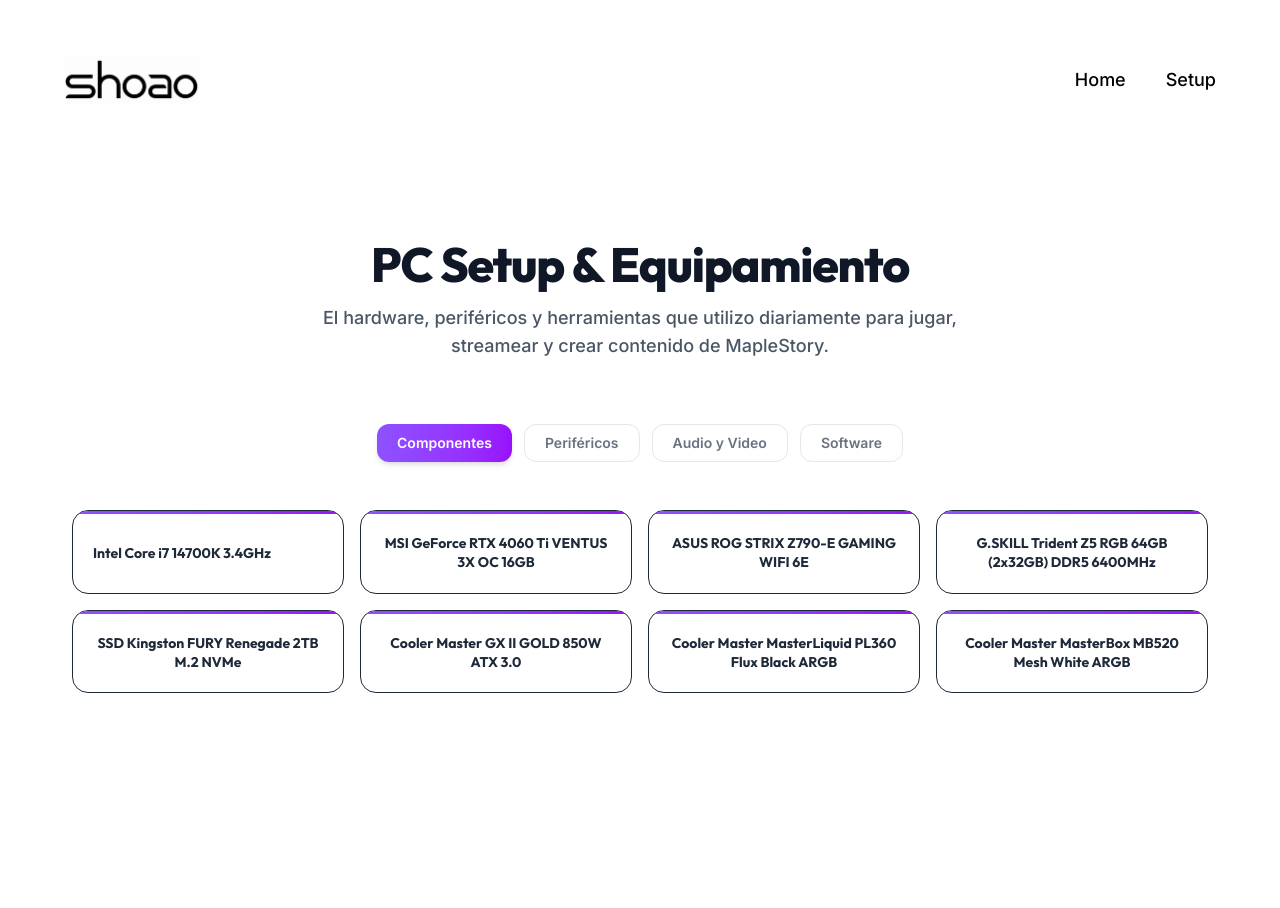
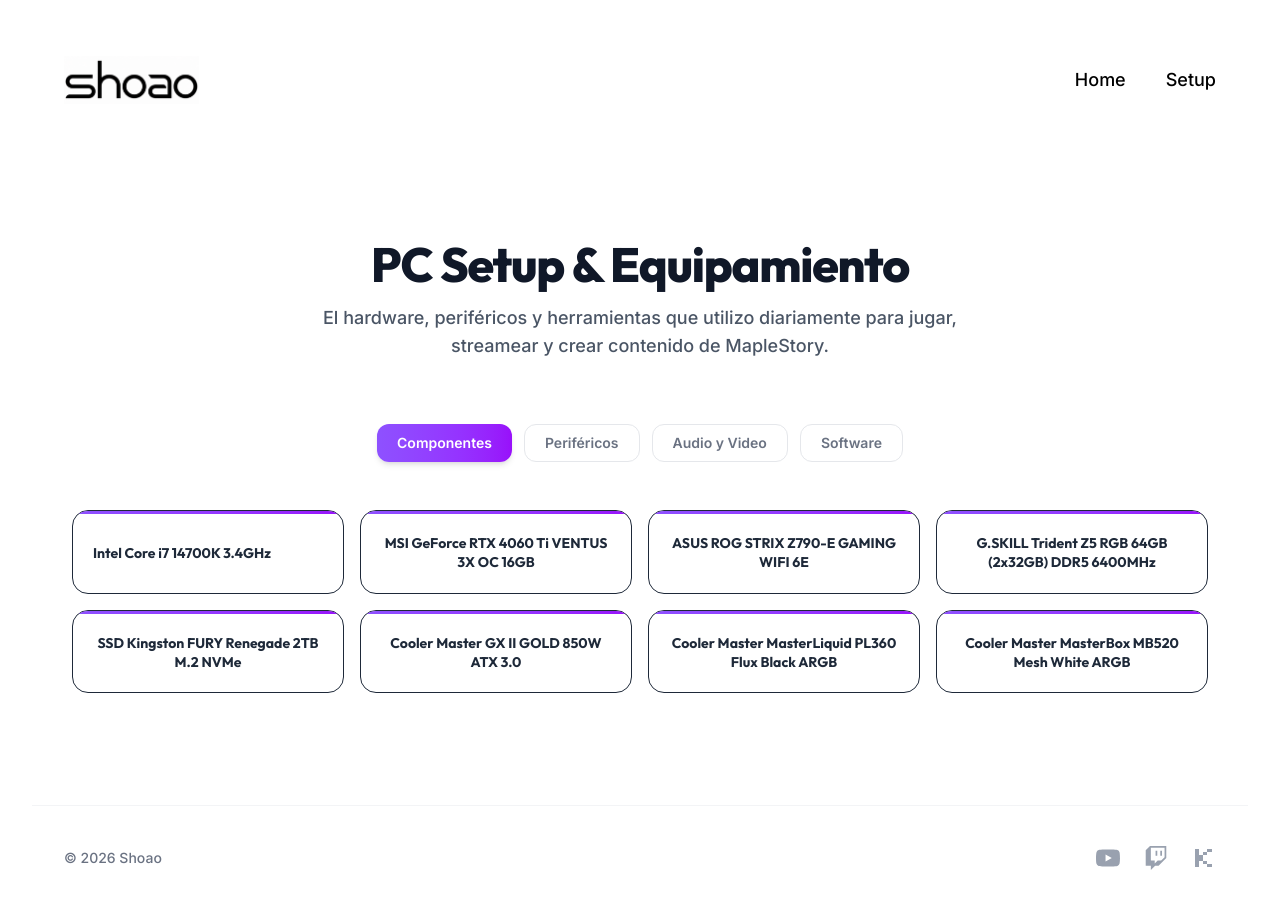
Before and after one commit to Fabrizio7S/landing-shoao, a React (Vite) app: page /setup in a window 1280 px wide. Shown: the top 908 px of the page. Before the commit the page ends 837 px from the top, so only its background shows below. Built offline with nearby package versions, Linux system fonts and the light colour scheme.

Commit message:
feat: footer con redes sociales

```diff
--- a/src/App.tsx
+++ b/src/App.tsx
@@ -1,6 +1,7 @@
 import { BrowserRouter, Routes, Route } from "react-router-dom";
 import "./App.css";
 import Navbar from "./components/layout/Navbar";
+import Footer from "./components/layout/Footer";
 import Home from "./pages/Home";
 import Setup from "./pages/Setup";
 
@@ -12,6 +13,7 @@
         <Route path="/" element={<Home />} />
         <Route path="/setup" element={<Setup />} />
       </Routes>
+      <Footer />
     </BrowserRouter>
   );
 }
--- /dev/null
+++ b/src/components/layout/Footer.tsx
@@ -0,0 +1,61 @@
+
+const Footer = () => {
+  const currentYear = new Date().getFullYear();
+
+  return (
+    <footer className="w-full bg-white border-t border-gray-100">
+      <div className="max-w-7xl mx-auto px-8 py-10 flex flex-col sm:flex-row items-center justify-between gap-6">
+
+        <div className="flex flex-col sm:flex-row items-center gap-4 text-center sm:text-left">
+          <p className="text-sm text-gray-500 font-medium">
+            &copy; {currentYear} Shoao
+          </p>
+        </div>
+
+        <div className="flex items-center gap-6">
+          {/* YouTube */}
+          <a
+            href="https://www.youtube.com/@xShoao"
+            target="_blank"
+            rel="noopener noreferrer"
+            className="text-gray-400 hover:text-[#FF0000] transition-colors duration-200"
+            aria-label="YouTube"
+          >
+            <svg viewBox="0 0 24 24" fill="currentColor" className="w-6 h-6">
+              <path d="M23.498 6.163a3.003 3.003 0 0 0-2.11-2.11C19.518 3.545 12 3.545 12 3.545s-7.518 0-9.388.508a3.003 3.003 0 0 0-2.11 2.11C0 8.033 0 12 0 12s0 3.967.502 5.837a3.003 3.003 0 0 0 2.11 2.11c1.87.508 9.388.508 9.388.508s7.518 0 9.388-.508a3.003 3.003 0 0 0 2.11-2.11C24 15.967 24 12 24 12s0-3.967-.502-5.837zM9.545 15.568V8.432L15.818 12l-6.273 3.568z"/>
+            </svg>
+          </a>
+
+          {/* Twitch */}
+          <a
+            href="https://www.twitch.tv/xshoao"
+            target="_blank"
+            rel="noopener noreferrer"
+            className="text-gray-400 hover:text-[#9146FF] transition-colors duration-200"
+            aria-label="Twitch"
+          >
+            <svg viewBox="0 0 24 24" fill="currentColor" className="w-6 h-6">
+              <path d="M11.571 4.714h1.715v5.143H11.57zm4.715 0H18v5.143h-1.714zM6 0L1.714 4.286v15.428h5.143V24l4.286-4.286h3.428L22.286 12V0zm14.571 11.143l-3.428 3.428h-3.429l-3 3v-3H6.857V1.714h13.714Z"/>
+            </svg>
+          </a>
+
+          {/* Kick */}
+          <a
+            href="https://kick.com/shoao"
+            target="_blank"
+            rel="noopener noreferrer"
+            className="text-gray-400 hover:text-[#53FC18] transition-colors duration-200"
+            aria-label="Kick"
+          >
+            <svg viewBox="0 0 24 24" fill="currentColor" className="w-6 h-6">
+              <path d="M3 3h4v18H3V3zm4 6h4v3H7V9zm4-3h4v3h-4V6zm4-3h5v3h-5V3zm-8 9h4v3H7v-3zm4 3h4v3h-4v-3zm4 3h5v3h-5v-3z"/>
+            </svg>
+          </a>
+        </div>
+
+      </div>
+    </footer>
+  );
+};
+
+export default Footer;
```
